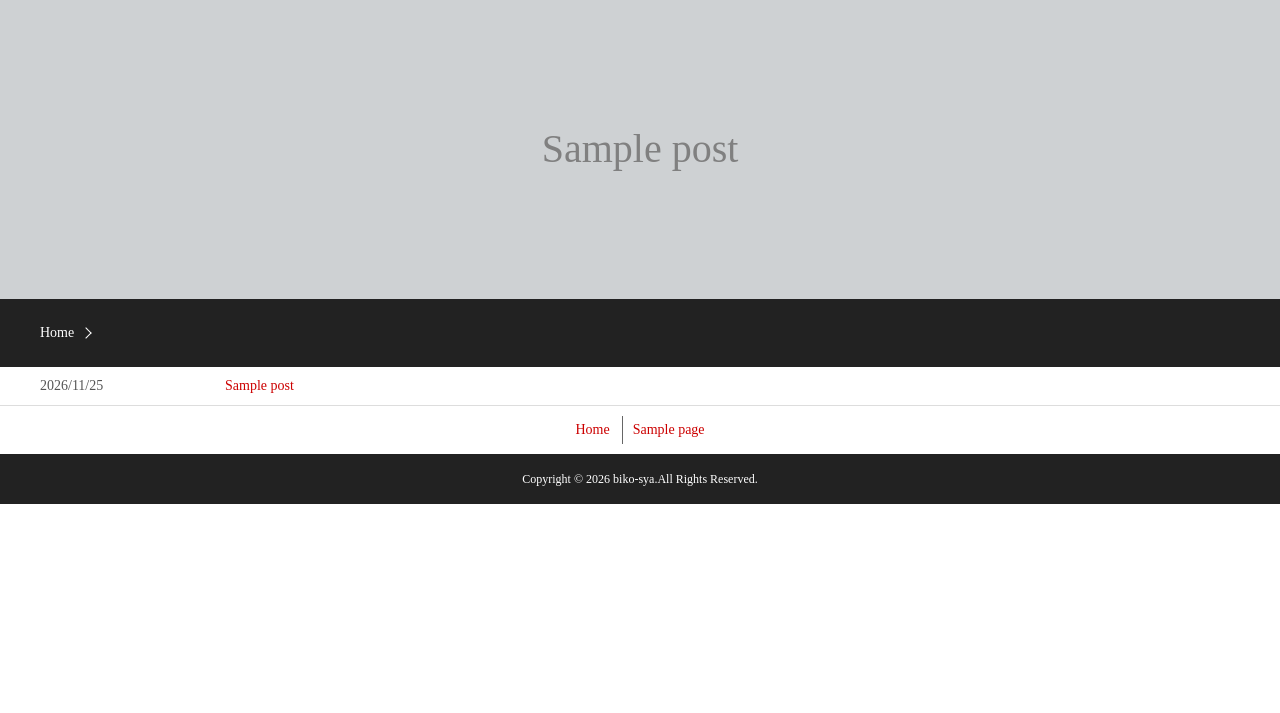
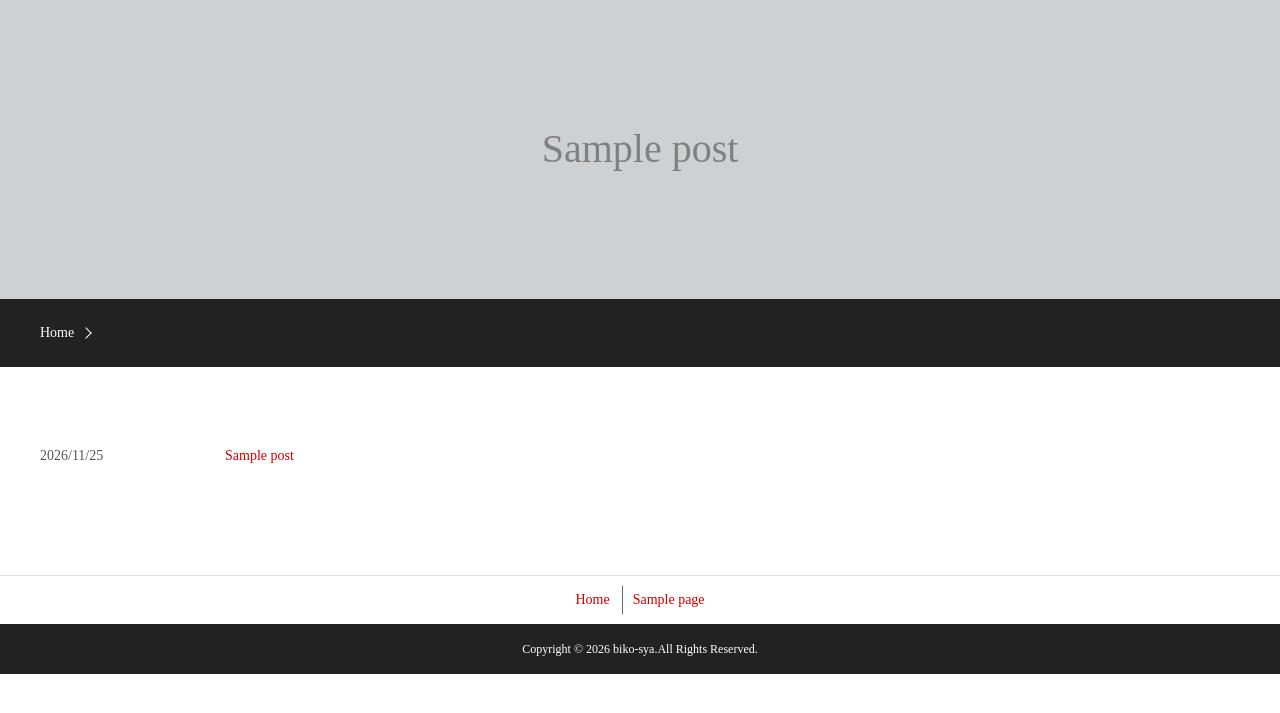
Before and after one commit to shiraga0830/sample_theme, a WordPress theme: template date.php in a window 1280 px wide. Shown: the part 61-774 px from the top of the page. Run offline with PHP 8.4 and a stand-in for WordPress, Linux system fonts and the light colour scheme; the site name, menu and one post (Sample post) are stand-ins, and other content is empty; some libraries are stand-ins or nearby versions.

Commit message:
Update date.php

```diff
--- a/date.php
+++ b/date.php
@@ -10,8 +10,8 @@ $page_title = get_the_title($page_id);
 	</div>
 </div>
 <?php output_breadcrumb(); ?>
-<div id="content">
-	<div class="inner">
+<div id="wrapper">
+	<div id="content">
 <?php $args = array(
 	'post_type' => 'post',
 	'posts_per_page' => 8,
```
